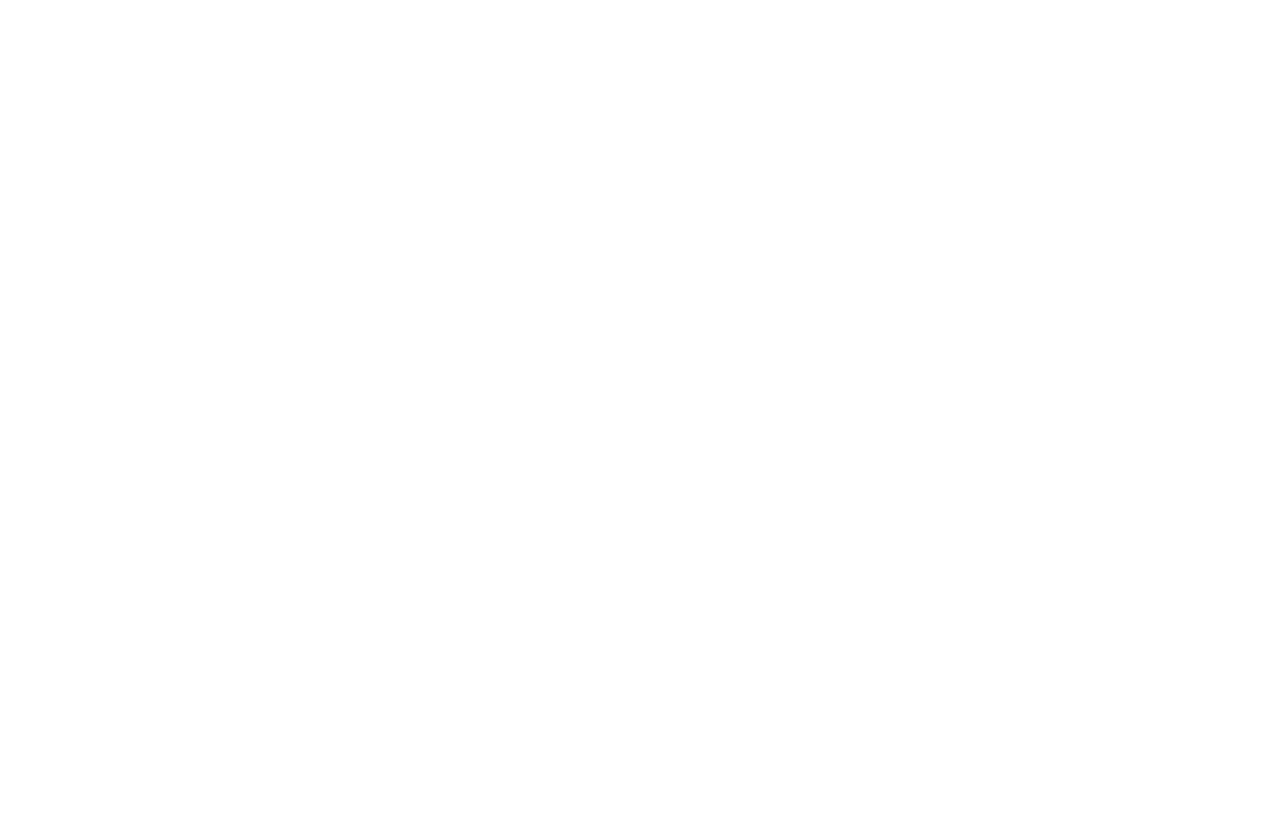
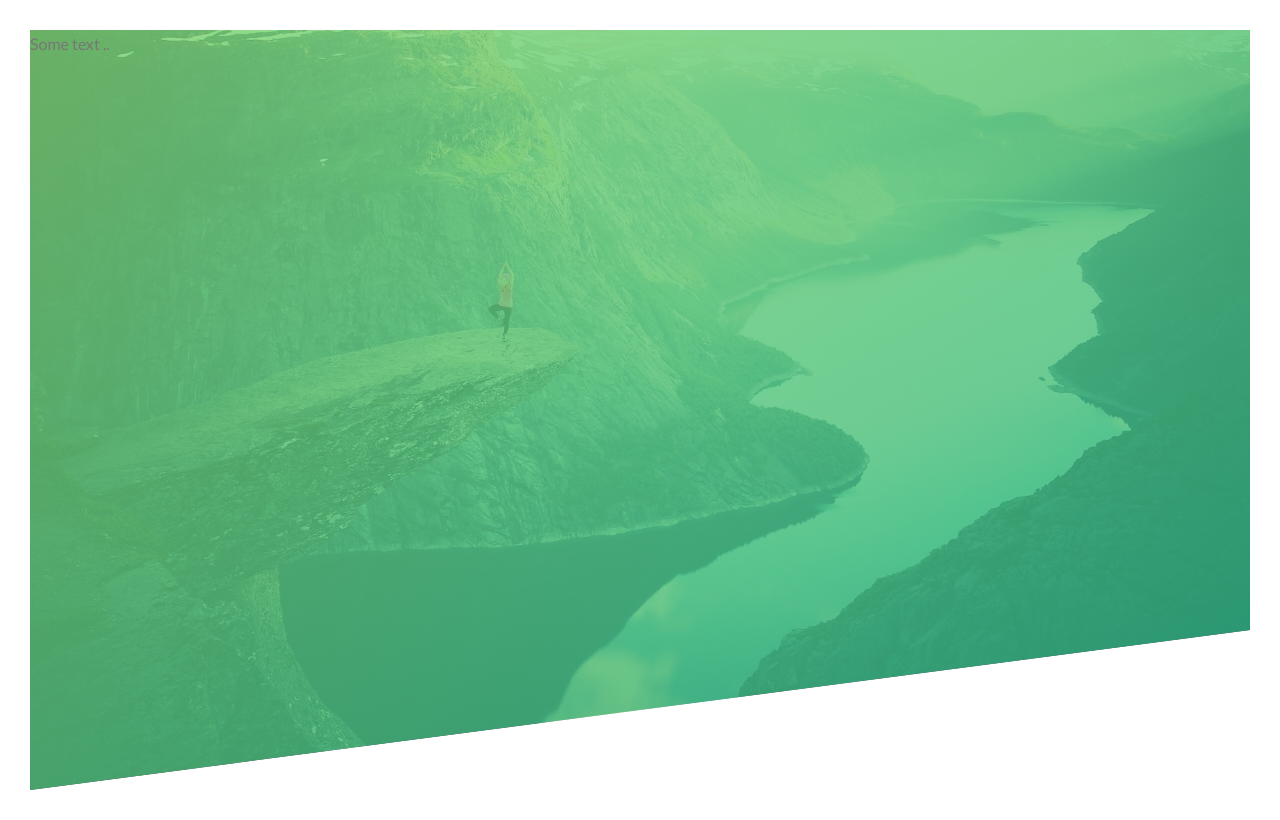
Before and after one commit to DiegoIsRam/Advance-CSS-Course, a plain HTML site: page Natours/starter/index.html in a window 1280 px wide. Drawn offline with Linux system fonts and the light colour scheme; files that its build step writes are made by us from their sources.

Commit message:
Add background image after saving files

```diff
--- a/Natours/starter/css/style.css
+++ b/Natours/starter/css/style.css
@@ -6,3 +6,30 @@ Medium green: #55c57a
 Dark green: #28b485
 
 */
+
+* {
+    margin:  0;
+    padding: 0;
+    box-sizing: border-box;
+}
+
+body {
+    font-family: "Lato", sans-serif;
+    font-weight: 400;
+    font-size:  16px;
+    line-height: 1.7;
+    color: #777;
+    padding: 30px;
+}
+
+.header {
+    height: 95vh;
+    background-image: linear-gradient(
+        to right bottom,
+        rgba(126, 213, 111, 0.8),
+        rgba(40, 180, 133, 0.8) )
+        , url(../img/hero.jpg);
+    background-size: cover;
+    background-position: top;
+    clip-path: polygon(0 0, 100% 0, 100% 75vh, 0 100%);
+}
--- a/Natours/starter/index.html
+++ b/Natours/starter/index.html
@@ -13,7 +13,8 @@
         <title>Natours | Exciting tours for adventurous people</title>
     </head>
     <body>
-
-
+        <header class="header">
+            Some text ..
+        </header>
     </body>
 </html>
```
